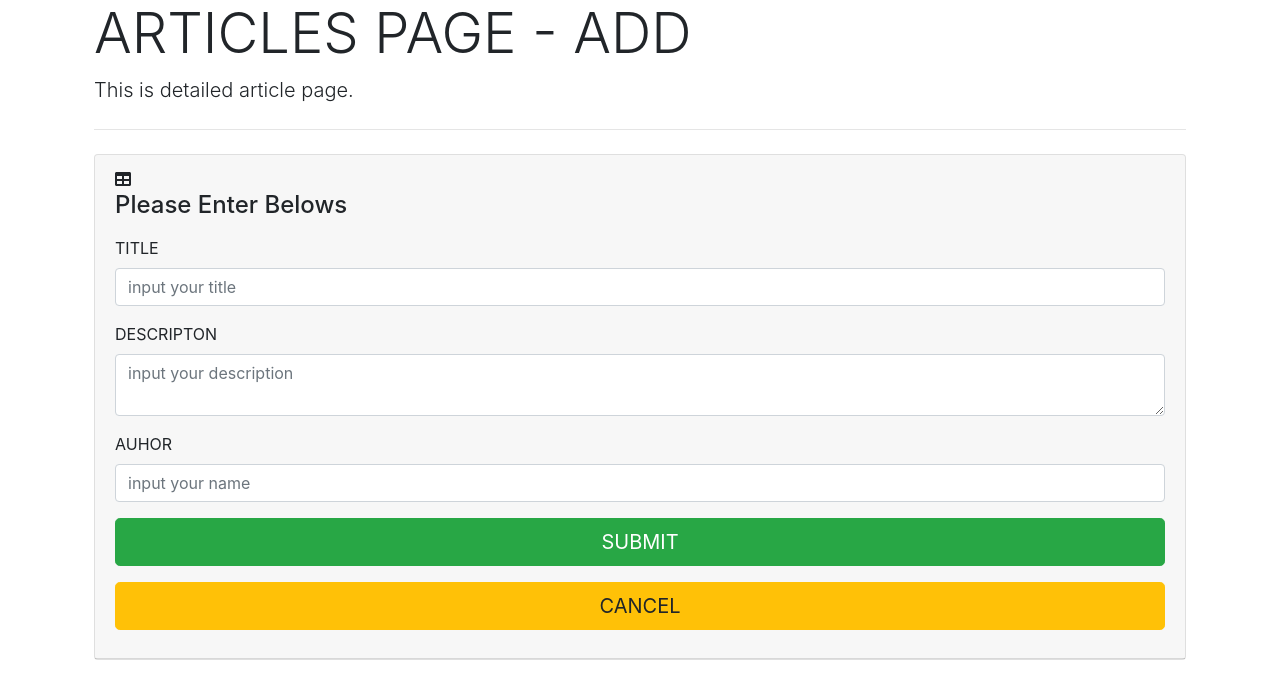
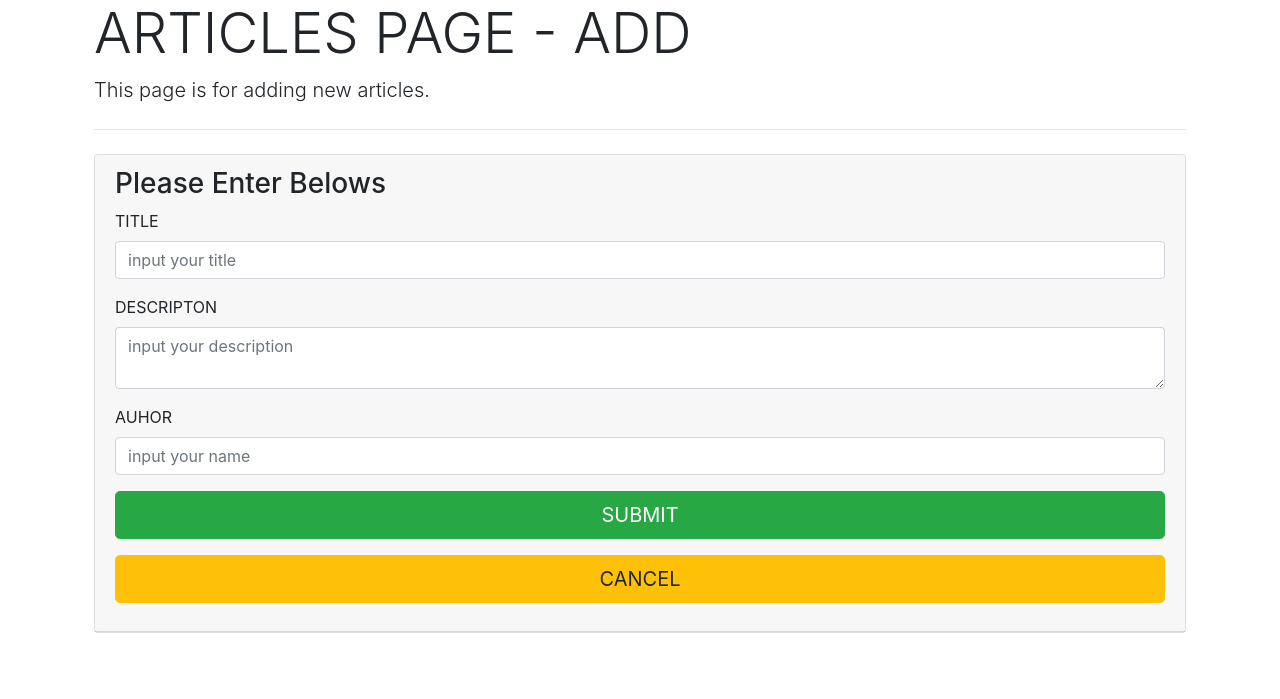
Before and after one commit to Banghyungjin/Flask_Test, a Flask app: page /add_articles in a window 1280 px wide. Shown: the part 56-755 px from the top of the page. Run offline with Flask 2, Linux system fonts and the light colour scheme; some libraries are stand-ins or nearby versions.

Commit message:
2021-04-20_03

```diff
--- a/templates/add_articles.html
+++ b/templates/add_articles.html
@@ -1,7 +1,7 @@
 {% extends "layouts_yellow.html" %}
 {% block body %}
 <h1 class="display-4">ARTICLES PAGE - ADD</h1>
-<p class="lead">This is detailed article page.</p>
+<p class="lead">This page is for adding new articles.</p>
 <hr class="my-4">
 <!--    <a class="btn btn-warning btn-lg" href="/" role="button">to HOME</a>
 <a class="btn btn-warning btn-lg" href="/articles" role="button">go BACK</a>    -->
@@ -9,9 +9,7 @@
 
 <div class="card mb-4">
     <div class="card-header">
-        <i class="fas fa-table mr-1"></i>
-        <h4>Please Enter Belows</h4>
-        <p></p>
+        <h3>Please Enter Belows</h3>
         <form action="/add_articles" method="POST" onsubmit="return confirm('이렇게 작성하시겠습니까?')">
             <div class="form-group">
                 <label>  TITLE</label>
```
